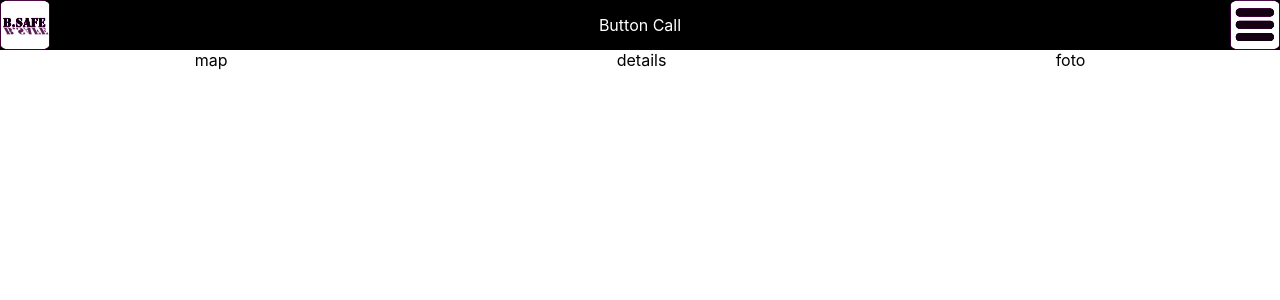
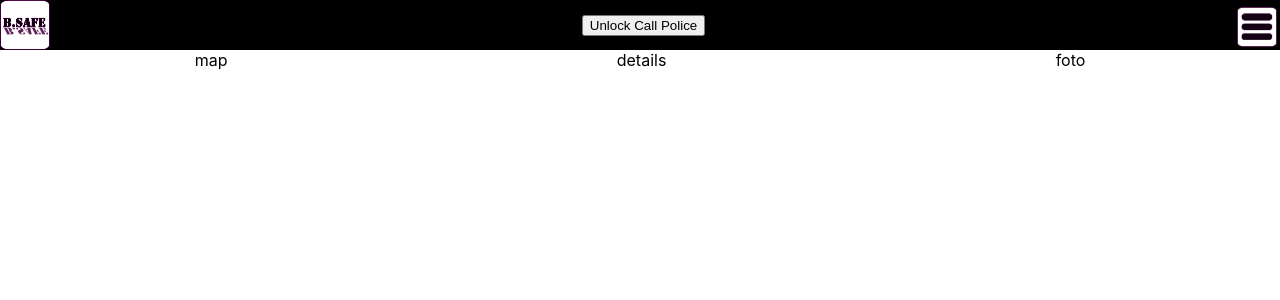
Before and after one commit to migraTeam/b.safe, a React (Create React App) app: page / in a window 1280 px wide. Shown: the top 300 px of the page. Built offline with nearby package versions, Linux system fonts and the light colour scheme.

Commit message:
button and css

```diff
--- a/package.json
+++ b/package.json
@@ -1,7 +1,7 @@
 {
   "homepage": "https://migraTeam.github.io/b.safe",
   "name": "b.safe",
-  "version": "0.1.0",
+  "version": "0.1.1",
   "private": true,
   "dependencies": {
     "@testing-library/jest-dom": "^4.2.4",
--- a/src/App.css
+++ b/src/App.css
@@ -1,46 +1,9 @@
-.App {
-  text-align: center;
-}
 
-.App-logo {
-  height: 40vmin;
-  pointer-events: none;
-}
-
-@media (prefers-reduced-motion: no-preference) {
-  .App-logo {
-    animation: App-logo-spin infinite 20s linear;
-  }
-}
-
-.App-header {
-  background-color: #282c34;
-  min-height: 100vh;
-  display: flex;
-  flex-direction: column;
-  align-items: center;
-  justify-content: center;
-  font-size: calc(10px + 2vmin);
-  color: white;
-}
-
-.App-link {
-  color: #61dafb;
-}
-
-@keyframes App-logo-spin {
-  from {
-    transform: rotate(0deg);
-  }
-  to {
-    transform: rotate(360deg);
-  }
-}
 /* from here code to get adapted for the mobile menu  */
 
 
 .topnav {
-  background-color: #000000;
+  background-color: black;
   color: white;
   overflow: hidden;
   display: flex;
@@ -49,18 +12,34 @@
   align-items: center;
 }
 
-#mobileMenu{
+.CallNow{
+background-color: red;
+color: white;
+}
+
+.mobileMenu{
 display: flex;
 flex-direction: column;
 justify-content: flex-start;
 align-items: flex-start;
-
 }
-#mobileMenu a{
+.mobileMenu img{
+padding-top: 3px;
+padding-right: 3px;
+width: 40px;
+height: 40px;
+}
+.myLinks img{
+padding-top: 3px;
+padding-right: 3px;
+width: 40px;
+height: 40px;
+}
+.mobileMenu a{
 border-bottom: solid 1px white;
 font-size: 24px;
 margin-top: 10px;
-margin-bottom: 5px;
+margin-bottom: 10px;
 }
 .myLinks{
 display: none;
@@ -69,10 +48,7 @@ flex-direction: column;
 justify-content: flex-end;
 align-items: flex-end;
 }
-.myLinks img{
-width: 50px;
-height: 50px;
-}
+
 .topnav #menumob1{
  display: none;
 }
--- a/src/components/ButtonCall.js
+++ b/src/components/ButtonCall.js
@@ -1,12 +1,30 @@
-import React from 'react';
+import React, { useState } from 'react';
+
 import '../App.css';
 
+
+
+
 function ButtonCall() {
+    const [CallPolice, setCallPolice] = useState("Unlock Call Police");
+
+        const unlock = () => {
+          if(CallPolice === "Unlock Call Police"){
+        setCallPolice("CALL POLICE")
+          }
+          else{
+            setCallPolice("")
+          }
+    };
 
   return (
 
         <div>
-Button Call
+ <button className={CallPolice} onClick={unlock}>{CallPolice}
+ {CallPolice == "" ? <>
+ <a className="CallNow" href="tel:555-555-1212">555-555-1212</a>
+              </> : null}
+              </button>
         </div>
 
   );
--- a/src/components/Header.js
+++ b/src/components/Header.js
@@ -23,7 +23,7 @@ const Header = () => {
         <div className="topnav">
          <img src={Logo} className="flag" alt="Logo" />
          <ButtonCall />
-           <div id="mobileMenu">
+           <div className="mobileMenu" id="mobileMenu">
            {mobileMenu == 0 ? <>
                <img onClick={mobMenuOpen} src={menu} className="flag" alt="open mobile menu" />
                </> : null}
```
Also changed, not shown: 1 other file (tests, documents, lock files or other folders).
